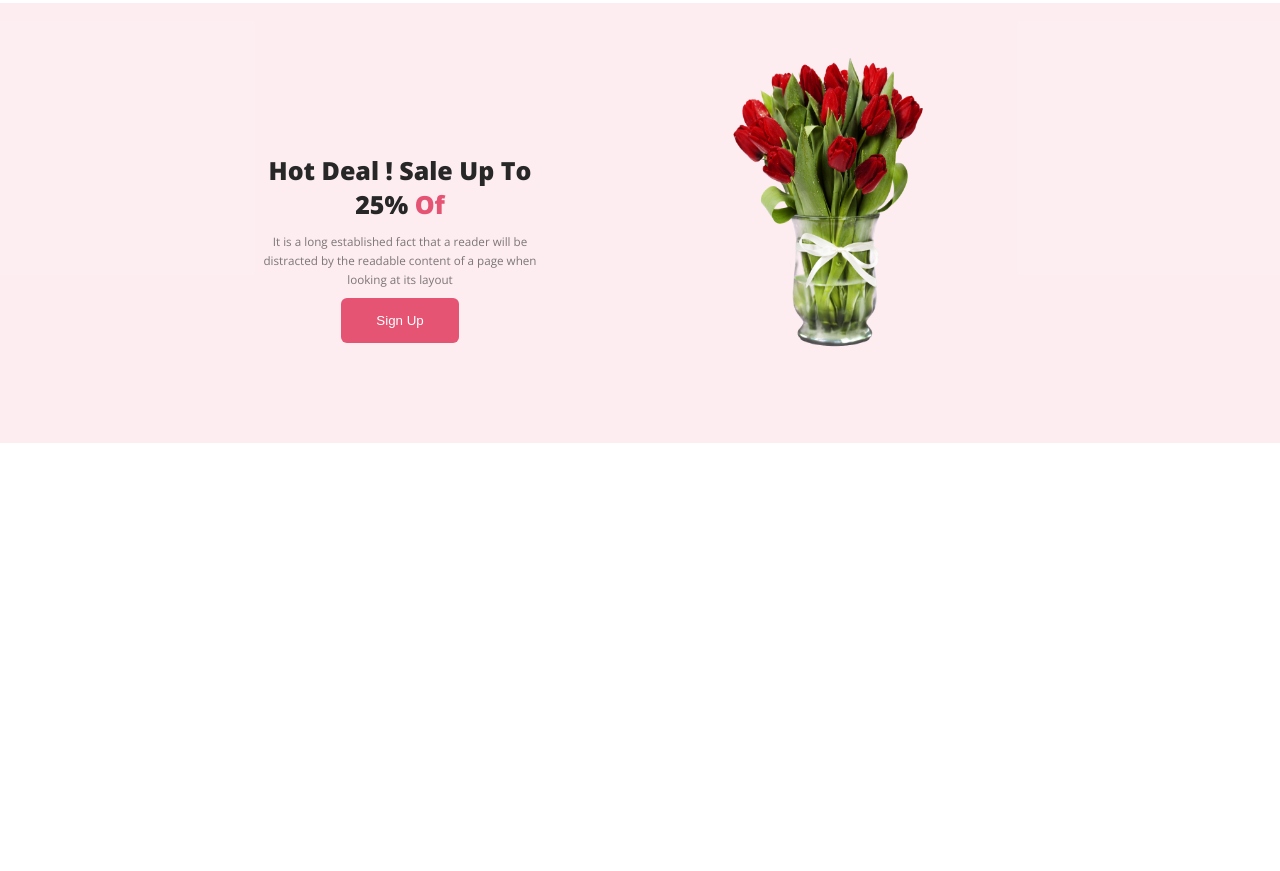
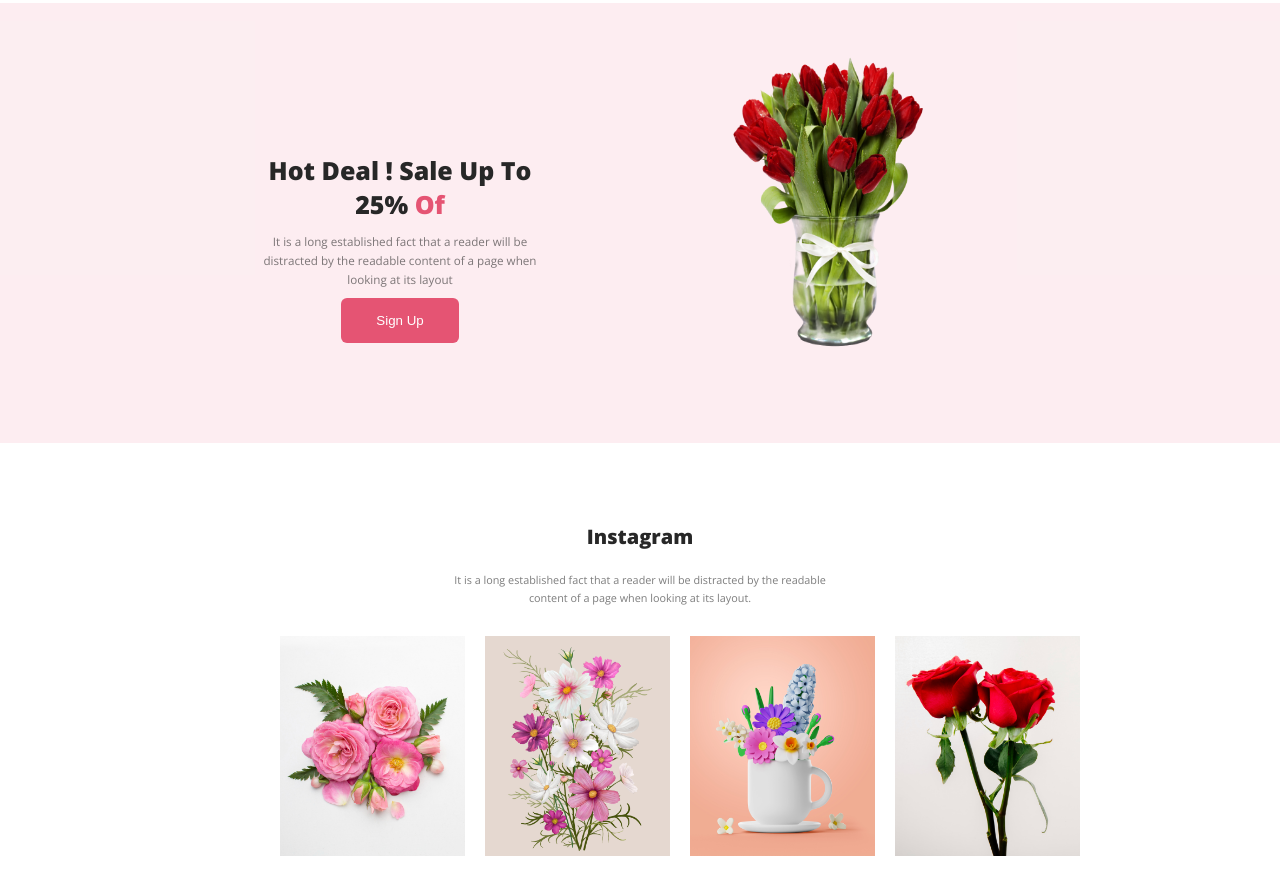
Before and after one commit to munna500362/1st-assaignment, a plain HTML site: page index.html in a window 1280 px wide. Shown: the part 742-1613 px from the top of the page. Before the commit the page ends 1265 px from the top, so only its background shows below. Drawn offline with nearby package versions, Linux system fonts and the light colour scheme.

Commit message:
third git

```diff
--- a/index.html
+++ b/index.html
@@ -48,6 +48,46 @@
             <img class="hot-imag" src="image/Flower Asset/pngwing 8.png" alt="">
 
         </section>
+
+        <section>
+            <div class="insta-div">
+                <h6 class="insta-title">Instagram</h6>
+                <p class="insta-description">
+                    <small>
+                        It is a long established fact that a reader will be distracted by the readable
+
+                        content of a page when looking at its layout.
+                    </small>
+
+                </p>
+            </div>
+             <div class="insta-img">
+                    <div class="insta-img-section">
+                        <img class="flower-section" src="image/Flower Asset/Flower 01.png" alt="">
+                    </div>
+
+                    <div class="insta-img-section">
+                         <img class="flower-section" src="image/Flower Asset/Rectangle 4.png" alt="">
+                    </div>
+
+                    <div class="insta-img-section">
+                        <img class="flower-section" src="image/Flower Asset/Rectangle 5.png" alt="">
+                    </div>
+                    <div class="insta-img-section">
+                        <img class="flower-section" src="image/Flower Asset/Rectangle 6.png" alt="">
+                    </div>
+
+                </div>
+
+        </section>
+        <section>
+            <div>
+                <h4></h4>
+                <p></p>
+
+            </div>
+
+        </section>
     </main>
     <footer>
 
--- a/style/style.css
+++ b/style/style.css
@@ -82,3 +82,37 @@ body{
 }
 
 /*hot section end*/
+
+/*Instagram section start*/
+.insta-div{
+    text-align: center;
+
+}
+.insta-title{
+    color: #272727;
+    font-size: 20px;
+    font-weight: 800;
+
+}
+.insta-description{
+    color: rgba(39, 39, 39, 0.60);
+    font-size: 13px;
+    font-weight: 400;
+    padding-top: 15px;
+    padding:20px 450px
+}
+.insta-img{
+    display: flex;
+    margin: 10px 280px;
+
+}
+.insta-img-section{
+    margin-right: 20px;
+    align-items: center;
+
+}
+.flower-section{
+    width: 185px;
+    height: 220px;
+    display:cover;
+}
```
